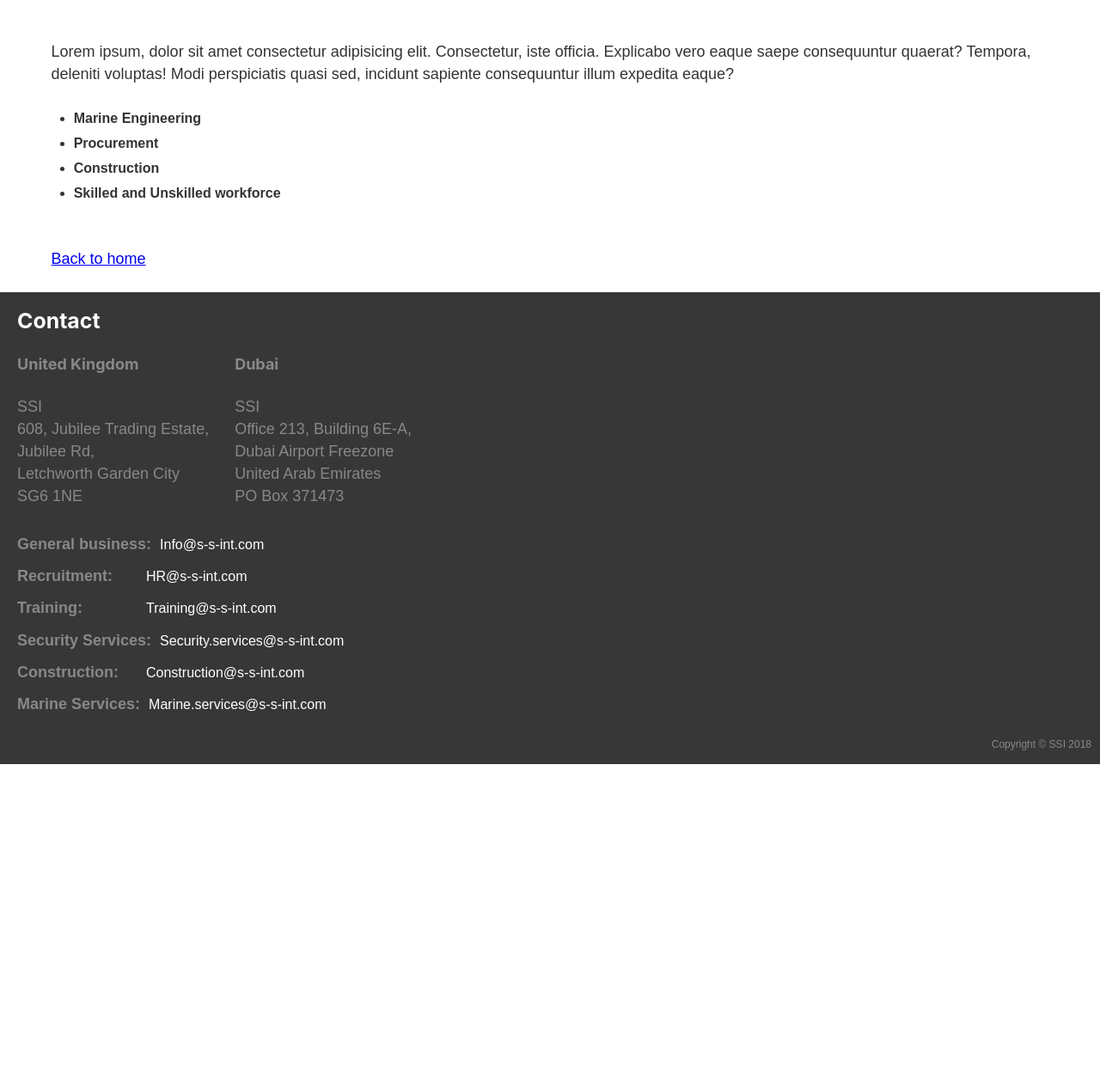
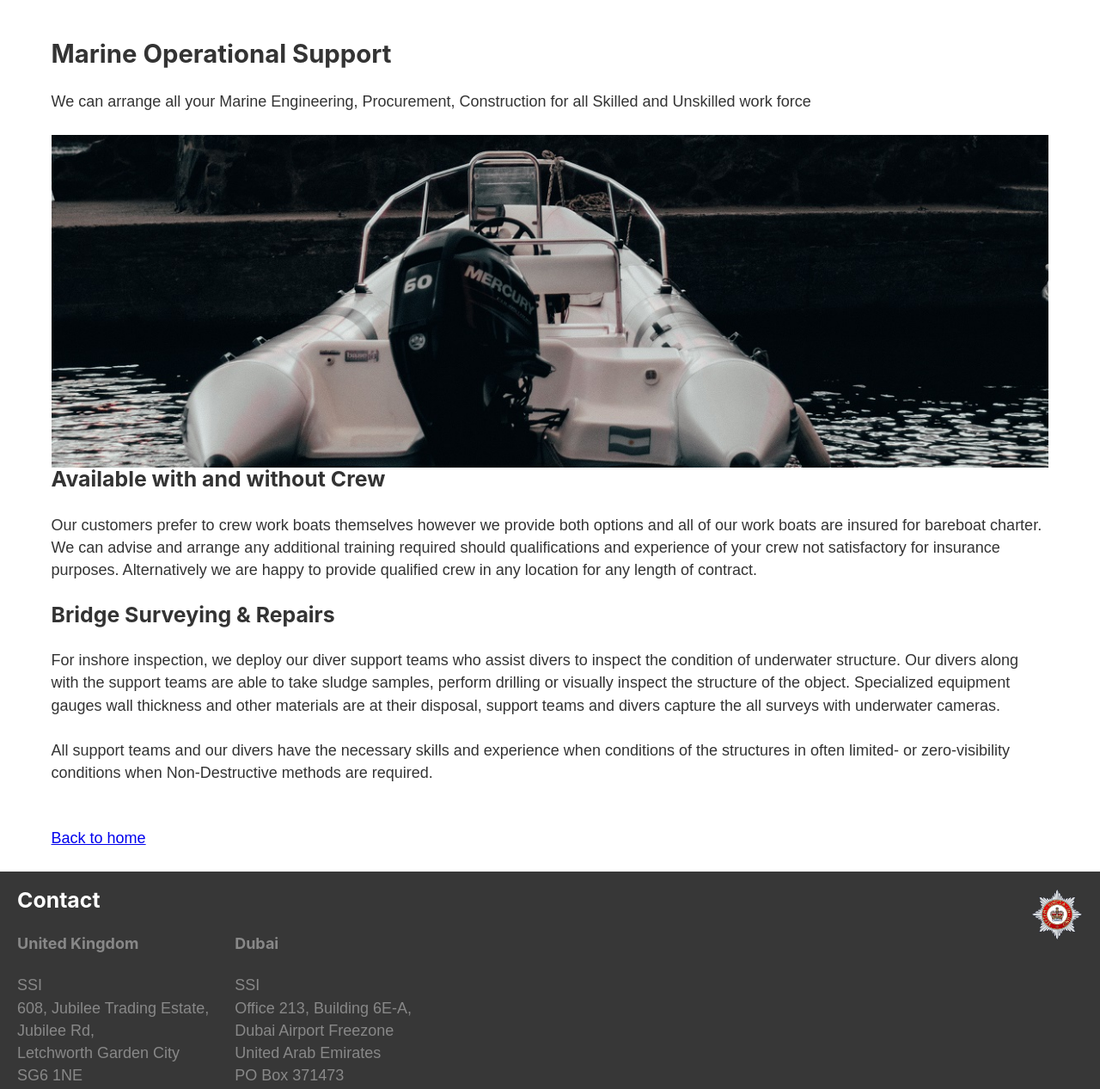
Before and after one commit to Coder2012/SSI, a Gatsby site: page /marine in a window 1280 px wide. Shown: the part 696-1963 px from the top of the page at 86% size. Before the commit the page ends 1585 px from the top, so only its background shows below. Built offline with nearby package versions, Linux system fonts and the light colour scheme; Gatsby itself is replaced by a stand-in of ours.

Commit message:
adding images

```diff
--- a/gatsby-config.js
+++ b/gatsby-config.js
@@ -34,7 +34,7 @@ module.exports = {
         background_color: `#663399`,
         theme_color: `#663399`,
         display: `minimal-ui`,
-        icon: `src/images/gatsby-icon.png`, // This path is relative to the root of the site.
+        icon: `src/images/ssi-security-favicon.jpg`, // This path is relative to the root of the site.
       },
     },
     // this (optional) plugin enables Progressive Web App + Offline functionality
--- a/src/components/footer/Footer.js
+++ b/src/components/footer/Footer.js
@@ -1,5 +1,6 @@
 import React from 'react'
 import FooterStyles from './footer.module.scss'
+import HouseholdDivisionLogo from '../householdDivisionLogo'
 
 const Footer = () => {
   return (
@@ -40,6 +41,7 @@ const Footer = () => {
         </dd>
       </dl>
       <p className={FooterStyles.copyright}>Copyright &copy; SSI 2018</p>
+      <HouseholdDivisionLogo />
     </footer>
   )
 }
--- a/src/components/footer/footer.module.scss
+++ b/src/components/footer/footer.module.scss
@@ -5,6 +5,12 @@ footer {
   min-height: 120px;
   padding: 20px;
   position: relative;
+
+  .logo {
+    position: absolute !important;
+    top: 20px;
+    right: 20px;
+  }
 
   .contact {
     max-width: 400px;
--- /dev/null
+++ b/src/components/householdDivisionLogo.js
@@ -0,0 +1,33 @@
+import React from 'react'
+import { StaticQuery, graphql } from 'gatsby'
+import Img from 'gatsby-image'
+import FooterStyles from '../components/footer/footer.module.scss'
+
+/*
+ * This component is built using `gatsby-image` to automatically serve optimized
+ * images with lazy loading and reduced file sizes. The image is loaded using a
+ * `StaticQuery`, which allows us to load the image from directly within this
+ * component, rather than having to pass the image data down from pages.
+ *
+ * For more information, see the docs:
+ * - `gatsby-image`: https://gatsby.app/gatsby-image
+ * - `StaticQuery`: https://gatsby.app/staticquery
+ */
+
+const Image = () => (
+  <StaticQuery
+    query={graphql`
+      query {
+        placeholderImage: file(relativePath: { eq: "household-division.png" }) {
+          childImageSharp {
+            fixed(width: 60, height: 60) {
+                ...GatsbyImageSharpFixed
+              }
+          }
+        }
+      }
+    `}
+    render={data => <Img fixed={data.placeholderImage.childImageSharp.fixed} className={FooterStyles.logo} />}
+  />
+)
+export default Image
--- a/src/components/seo.js
+++ b/src/components/seo.js
@@ -2,6 +2,7 @@ import React from 'react'
 import PropTypes from 'prop-types'
 import Helmet from 'react-helmet'
 import { StaticQuery, graphql } from 'gatsby'
+import favicon from '../images/favicon.ico'
 
 function SEO({ description, lang, meta, keywords, title }) {
   return (
@@ -17,6 +18,9 @@ function SEO({ description, lang, meta, keywords, title }) {
             }}
             title={title}
             titleTemplate={`%s | ${data.site.siteMetadata.title}`}
+            link={[
+              { rel: 'shortcut icon', type: 'image/png', href: `${favicon}` },
+            ]}
             meta={[
               {
                 name: `description`,
--- a/src/pages/index.js
+++ b/src/pages/index.js
@@ -14,15 +14,17 @@ const IndexPage = ({ data }) => (
       title="Home"
       keywords={[
         `ssi`,
+        'SSI Global Security Solutions',
         `ssi-international`,
         `ssi-security`,
         `ssi-construction`,
         `ssi-marine`,
       ]}
     />
+
     <section className={LayoutStyles.title}>
       <h1>SSI Global Solutions</h1>
-      <p></p>
+      <p />
       <a href="mailto:info@s-s-int.com">info@s-s-int.com</a>
     </section>
     <section className={LayoutStyles.items}>
--- a/src/pages/marine.js
+++ b/src/pages/marine.js
@@ -20,13 +20,36 @@ const Marine = ({ data }) => (
     </section>
     <Img fluid={getImageByName(data, 'marine-1').node.childImageSharp.fluid} />
     <section className={LayoutStyles.section}>
-    <p>Lorem ipsum, dolor sit amet consectetur adipisicing elit. Consectetur, iste officia. Explicabo vero eaque saepe consequuntur quaerat? Tempora, deleniti voluptas! Modi perspiciatis quasi sed, incidunt sapiente consequuntur illum expedita eaque?</p>
-        <ul>
-            <li>Marine Engineering</li>
-            <li>Procurement</li>
-            <li>Construction</li>
-            <li>Skilled and Unskilled workforce</li>
-        </ul>
+      <h2>Marine Operational Support</h2>
+      <p>
+        We can arrange all your Marine Engineering, Procurement, Construction
+        for all Skilled and Unskilled work force
+      </p>
+      <Img fluid={getImageByName(data, 'workboat').node.childImageSharp.fluid} />
+      <h3>Available with and without Crew</h3>
+      <p>
+        Our customers prefer to crew work boats themselves however we provide
+        both options and all of our work boats are insured for bareboat charter.
+        We can advise and arrange any additional training required should
+        qualifications and experience of your crew not satisfactory for
+        insurance purposes. Alternatively we are happy to provide qualified crew
+        in any location for any length of contract.
+      </p>
+      <h3>Bridge Surveying &amp; Repairs</h3>
+      <p>
+        For inshore inspection, we deploy our diver support teams who assist
+        divers to inspect the condition of underwater structure. Our divers
+        along with the support teams are able to take sludge samples, perform
+        drilling or visually inspect the structure of the object. Specialized
+        equipment gauges wall thickness and other materials are at their
+        disposal, support teams and divers capture the all surveys with
+        underwater cameras.
+      </p>
+      <p>
+        All support teams and our divers have the necessary skills and
+        experience when conditions of the structures in often limited- or
+        zero-visibility conditions when Non-Destructive methods are required.{' '}
+      </p>
     </section>
     <Link to="/">Back to home</Link>
   </Layout>
@@ -51,6 +74,6 @@ export const query = graphql`
       }
     }
   }
-`;
+`
 
-export default Marine;
+export default Marine
```
Also changed, not shown: src/pages/security.js (+31 -4 lines), src/images/event-security.jpg (added), src/images/favicon.ico (added), src/images/household-division.png (added), src/images/mobile-security.jpg (added), src/images/personal-security.jpg (added), src/images/ssi-security-favicon.jpg (added), src/images/training-image-2.jpg, src/images/workboat.jpg (added).
